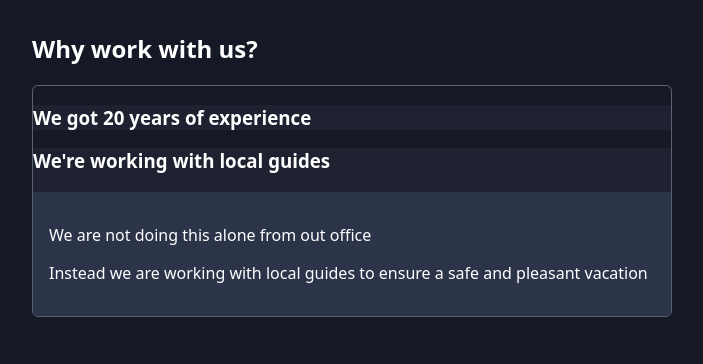
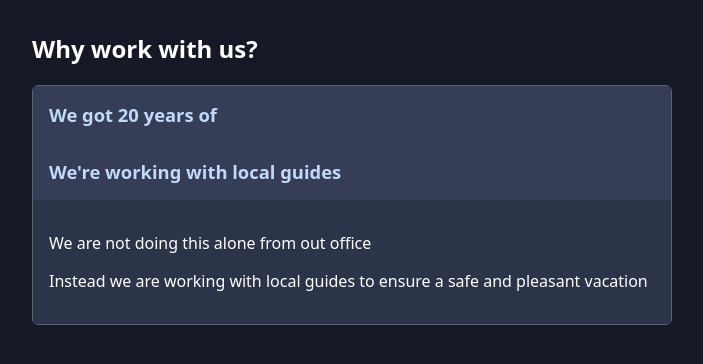
Before and after one commit to Brobo1/react-patterns-app, a React (Vite) app: page / in a window 1280 px wide. Both pictures are taken after a click on the element "We're working with local guides". Shown: the top 364 px of the page, without its empty margins (288-991 px from the left). Built offline with nearby package versions, Linux system fonts and the light colour scheme.

Commit message:
Refactored Accordion component structure and added new AccordionContent and AccordionTitle components.

```diff
--- a/src/App.jsx
+++ b/src/App.jsx
@@ -1,5 +1,5 @@
-import Accordion       from "./components/accordion/Accordion.jsx";
-import {AccordionItem} from "./components/accordion/AccordionItem.jsx";
+import Accordion        from "./components/accordion/Accordion.jsx";
+import {AccordionTitle} from "./components/accordion/AccordionTitle.jsx";
 
 function App() {
   return (
@@ -7,10 +7,17 @@
       <section>
         <h2>Why work with us?</h2>
         <Accordion className={"accordion"}>
-          <AccordionItem
+          <Accordion.Item
             id={"experience"}
             className={"accordion-item"}
-            title={"We got 20 years of experience"}
+          >
+            <Accordion.Title
+              className={"accordion-item-title"}
+            >
+              We got 20 years of
+            </Accordion.Title>
+            <Accordion.Content
+              className={"accordion-item-content"}
             >
               <article>
                 <p>You can&apos;t go wrong with us</p>
@@ -19,11 +26,20 @@
                   vacation trips for more than 20 years
                 </p>
               </article>
-          </AccordionItem>
-          <AccordionItem
+            </Accordion.Content>
+          </Accordion.Item>
+
+          <Accordion.Item
             id={"local-guides"}
             className={"accordion-item"}
-            title={"We're working with local guides"}
+          >
+            <Accordion.Title
+              className={"accordion-item-title"}
+            >
+              We're working with local guides
+            </Accordion.Title>
+            <Accordion.Content
+              className={"accordion-item-content"}
             >
               <article>
                 <p>We are not doing this alone from out office</p>
@@ -32,7 +48,9 @@
                   pleasant vacation
                 </p>
               </article>
-          </AccordionItem>
+            </Accordion.Content>
+
+          </Accordion.Item>
         </Accordion>
       </section>
     </main>
--- a/src/components/accordion/Accordion.jsx
+++ b/src/components/accordion/Accordion.jsx
@@ -2,8 +2,10 @@
   createContext,
   useContext,
   useState
-} from "react";
+}                      from "react";
 import {AccordionItem} from "./AccordionItem.jsx";
+import {AccordionContent} from "./AccordionContent.jsx";
+import {AccordionTitle} from "./AccordionTitle.jsx";
 
 const AccordionContext = createContext();
 
@@ -15,7 +17,7 @@
   return ctx;
 }
 
-export default function Accordion({children, className}) {
+export function Accordion({children, className}) {
   const [openItemId, setOpenItemId] = useState();
 
   function openItem(id) {
@@ -45,5 +47,8 @@
   )
 }
 
+Accordion.Item = AccordionItem;
+Accordion.Title = AccordionTitle;
+Accordion.Content = AccordionContent;
 
-Accordion.Item = AccordionItem
+export default Accordion;
--- /dev/null
+++ b/src/components/accordion/AccordionContent.jsx
@@ -0,0 +1,17 @@
+import {useAccordionContext} from "./Accordion.jsx";
+import {useAccordionItemContext} from "./AccordionItem.jsx";
+
+export function AccordionContent({className, children}) {
+  const {openItemId} = useAccordionContext();
+  const id = useAccordionItemContext();
+  const isOpen       = openItemId === id;
+
+  return (
+    <div
+      className={isOpen ? `${className ?? ''} open` :
+                 `${className ?? ''} close`}
+    >
+      {children}
+    </div>
+  )
+}
--- a/src/components/accordion/AccordionItem.jsx
+++ b/src/components/accordion/AccordionItem.jsx
@@ -1,24 +1,28 @@
-import {useAccordionContext} from "./Accordion.jsx";
+import {
+  createContext,
+  useContext
+} from "react";
 
-export function AccordionItem({id, className, title, children}) {
-  const {openItemId, toggleItem} = useAccordionContext();
+const AccordionItemContext = createContext();
 
-  const isOpen = openItemId === id
 
-  // Can use this or the shorter version directly in the onClick attribute
-  // function handleClick() {
-  //   toggleItem(id);
-  // }
+export function useAccordionItemContext() {
+  const ctx = useContext(AccordionItemContext)
+
+  if (!ctx) {
+    throw new Error('AccordionItem related component must be wrapped by <Accordion.Item>.')
+  }
+  return ctx;
+
+}
+
+export function AccordionItem({id, className, children}) {
 
   return (
-    <li className={className}>
-      {/*<h3 onClick={handleClick}>{title}</h3>*/}
-      <h3 onClick={() => toggleItem(id)}>{title}</h3>
-      <div
-        className={isOpen ?
-                   'accordion-item-content open' :
-                   'accordion-item-content'}
-      >{children}</div>
-    </li>
+    <AccordionItemContext.Provider value={id}>
+      <li className={className}>
+        {children}
+      </li>
+    </AccordionItemContext.Provider>
   )
 }
--- /dev/null
+++ b/src/components/accordion/AccordionTitle.jsx
@@ -0,0 +1,14 @@
+import {useAccordionContext} from "./Accordion.jsx";
+import {useAccordionItemContext} from "./AccordionItem.jsx";
+
+export function AccordionTitle({className, children}) {
+  const {toggleItem} = useAccordionContext();
+  const id = useAccordionItemContext();
+
+  return (
+    <h3
+      className={className}
+      onClick={() => toggleItem(id)}
+    >{children}</h3>
+  )
+}
--- a/src/index.css
+++ b/src/index.css
@@ -62,9 +62,13 @@
 }
 
 .accordion-item-content {
-  display: none;
   padding: 1rem;
   background-color: #2c344a;
+}
+
+.close {
+  display: none;
+
 }
 
 .open {
```
Lines whose indentation alone changed are shown as unchanged.
